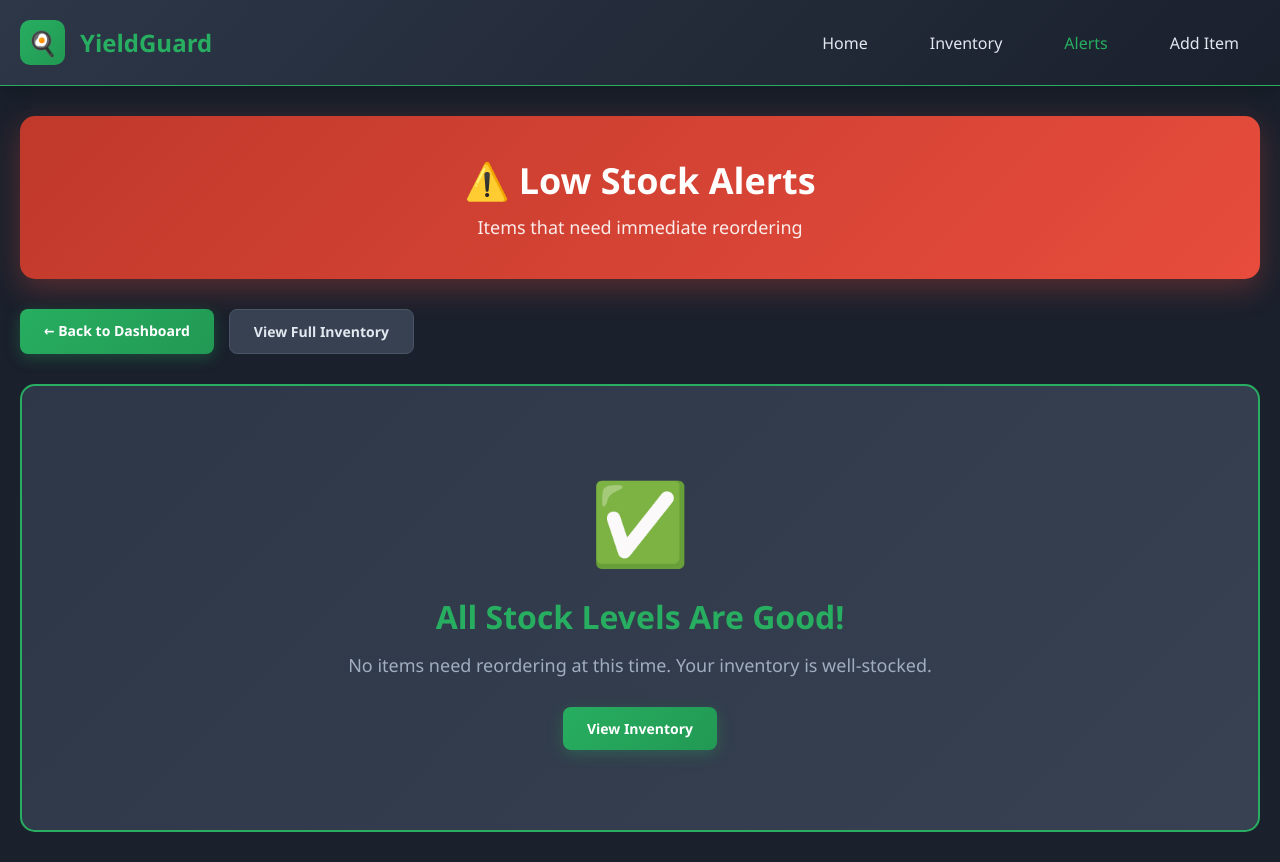
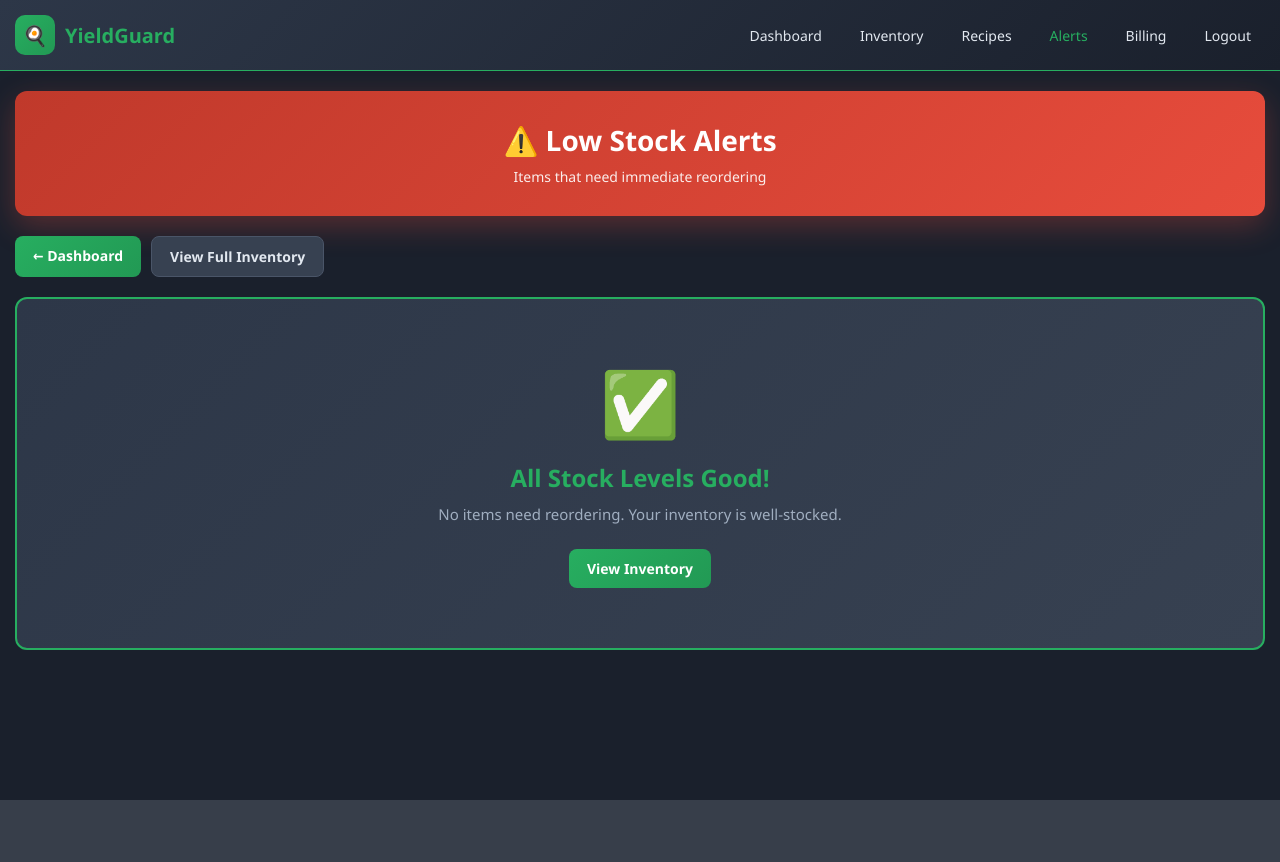
Before and after one commit to cryptoirish/kitchen-inventory-clean, a Flask app: template templates/alerts.html in a window 1280 px wide. After the commit the page ends 800 px from the top, so only its background shows below. Run offline with Flask 3, Linux system fonts and the light colour scheme; the template is opened without the code that fills it, so the values that code supplies are empty; some libraries are stand-ins or nearby versions.

Commit message:
Refactor alerts.html for improved layout and styling

```diff
--- a/templates/alerts.html
+++ b/templates/alerts.html
@@ -1,41 +1,80 @@
 <!DOCTYPE html>
 <html>
 <head>
-    <title>Low Stock Alerts - YieldGuard</title>
+    <title>Alerts - YieldGuard</title>
     <meta name="viewport" content="width=device-width, initial-scale=1.0">
     <style>
         * { margin: 0; padding: 0; box-sizing: border-box; }
         body { font-family: 'Segoe UI', Tahoma, Geneva, Verdana, sans-serif; background: #1a202c; color: #e2e8f0; min-height: 100vh; }
-        .navbar { background: linear-gradient(135deg, #2d3748 0%, #1a202c 100%); padding: 20px 0; box-shadow: 0 2px 20px rgba(0,0,0,0.3); border-bottom: 1px solid #27ae60; }
-        .nav-container { max-width: 1400px; margin: 0 auto; padding: 0 20px; display: flex; justify-content: space-between; align-items: center; }
-        .logo { display: flex; align-items: center; gap: 15px; text-decoration: none; }
-        .logo-icon { width: 45px; height: 45px; background: linear-gradient(135deg, #27ae60 0%, #229954 100%); border-radius: 10px; display: flex; align-items: center; justify-content: center; font-size: 24px; }
-        .logo-text { color: #27ae60; font-size: 24px; font-weight: bold; }
-        .nav-links { display: flex; gap: 20px; align-items: center; }
-        .nav-links a { color: #e2e8f0; text-decoration: none; font-weight: 500; padding: 10px 20px; border-radius: 8px; transition: all 0.3s; border: 1px solid transparent; }
-        .nav-links a:hover { background: rgba(39, 174, 96, 0.1); border-color: #27ae60; color: #27ae60; }
-        .container { max-width: 1400px; margin: 0 auto; padding: 30px 20px; }
-        .alert-header { background: linear-gradient(135deg, #c0392b 0%, #e74c3c 100%); padding: 40px; border-radius: 15px; margin-bottom: 30px; text-align: center; box-shadow: 0 10px 30px rgba(231, 76, 60, 0.3); }
-        .alert-header h1 { color: white; font-size: 36px; margin-bottom: 10px; }
-        .alert-header p { color: rgba(255, 255, 255, 0.9); font-size: 18px; }
-        .quick-actions { display: flex; gap: 15px; margin-bottom: 30px; flex-wrap: wrap; }
-        .btn { display: inline-block; padding: 12px 24px; border-radius: 8px; text-decoration: none; font-weight: 600; font-size: 14px; transition: all 0.3s; border: none; cursor: pointer; }
-        .btn-primary { background: linear-gradient(135deg, #27ae60 0%, #229954 100%); color: white; box-shadow: 0 4px 15px rgba(39, 174, 96, 0.3); }
-        .btn-primary:hover { transform: translateY(-2px); box-shadow: 0 6px 20px rgba(39, 174, 96, 0.4); }
+
+        .navbar { background: linear-gradient(135deg, #2d3748 0%, #1a202c 100%); padding: 15px 0; border-bottom: 1px solid #27ae60; position: sticky; top: 0; z-index: 1000; }
+        .nav-container { max-width: 1400px; margin: 0 auto; padding: 0 15px; display: flex; justify-content: space-between; align-items: center; }
+        .logo { display: flex; align-items: center; gap: 10px; text-decoration: none; }
+        .logo-icon { width: 40px; height: 40px; background: linear-gradient(135deg, #27ae60 0%, #229954 100%); border-radius: 10px; display: flex; align-items: center; justify-content: center; font-size: 20px; }
+        .logo-text { color: #27ae60; font-size: 20px; font-weight: bold; }
+        .nav-links { display: flex; gap: 10px; align-items: center; }
+        .nav-links a { color: #e2e8f0; text-decoration: none; font-weight: 500; padding: 8px 14px; border-radius: 8px; transition: all 0.3s; font-size: 14px; }
+        .nav-links a:hover { background: rgba(39, 174, 96, 0.1); color: #27ae60; }
+
+        .hamburger { display: none; flex-direction: column; gap: 4px; cursor: pointer; padding: 10px; border: none; background: none; }
+        .hamburger span { width: 25px; height: 3px; background: #27ae60; border-radius: 2px; }
+
+        .mobile-menu { display: none; position: fixed; top: 70px; left: 0; right: 0; background: #1a202c; padding: 20px; border-bottom: 2px solid #27ae60; flex-direction: column; gap: 10px; z-index: 999; box-shadow: 0 10px 30px rgba(0,0,0,0.5); }
+        .mobile-menu.active { display: flex; }
+        .mobile-menu a { color: #e2e8f0; text-decoration: none; font-weight: 500; padding: 15px 20px; border-radius: 10px; font-size: 16px; border: 1px solid #374151; }
+        .mobile-menu a:hover, .mobile-menu a.active { background: rgba(39, 174, 96, 0.1); color: #27ae60; border-color: #27ae60; }
+
+        .container { max-width: 1400px; margin: 0 auto; padding: 20px 15px; }
+
+        .alert-header { background: linear-gradient(135deg, #c0392b 0%, #e74c3c 100%); padding: 30px 20px; border-radius: 12px; margin-bottom: 20px; text-align: center; box-shadow: 0 10px 30px rgba(231, 76, 60, 0.3); }
+        .alert-header h1 { color: white; font-size: 28px; margin-bottom: 8px; }
+        .alert-header p { color: rgba(255, 255, 255, 0.9); font-size: 14px; }
+
+        .quick-actions { display: flex; gap: 10px; margin-bottom: 20px; flex-wrap: wrap; }
+
+        .btn { display: inline-block; padding: 10px 18px; border-radius: 8px; text-decoration: none; font-weight: 600; font-size: 14px; transition: all 0.3s; border: none; text-align: center; }
+        .btn-primary { background: linear-gradient(135deg, #27ae60 0%, #229954 100%); color: white; }
+        .btn-primary:hover { transform: translateY(-2px); }
         .btn-secondary { background: #374151; color: #e2e8f0; border: 1px solid #4a5568; }
-        .btn-secondary:hover { background: #4a5568; }
-        .table-container { background: #2d3748; border-radius: 15px; overflow: hidden; border: 1px solid #4a5568; box-shadow: 0 10px 30px rgba(0,0,0,0.2); }
-        table { width: 100%; border-collapse: collapse; }
-        th, td { padding: 18px; text-align: left; border-bottom: 1px solid #4a5568; }
-        th { background: linear-gradient(135deg, #c0392b 0%, #e74c3c 100%); color: white; font-weight: 600; text-transform: uppercase; font-size: 13px; letter-spacing: 0.5px; }
-        tbody tr { background: rgba(231, 76, 60, 0.05); transition: all 0.2s; }
+
+        .table-container { background: #2d3748; border-radius: 12px; overflow: hidden; border: 1px solid #4a5568; }
+        .table-wrapper { overflow-x: auto; }
+        table { width: 100%; border-collapse: collapse; min-width: 700px; }
+        th, td { padding: 15px; text-align: left; border-bottom: 1px solid #4a5568; }
+        th { background: linear-gradient(135deg, #c0392b 0%, #e74c3c 100%); color: white; font-weight: 600; text-transform: uppercase; font-size: 12px; }
+        tbody tr { background: rgba(231, 76, 60, 0.05); }
         tbody tr:hover { background: rgba(231, 76, 60, 0.1); }
-        .item-name { font-weight: 600; color: #e74c3c; font-size: 15px; }
+        .item-name { font-weight: 600; color: #e74c3c; }
         .shortage { color: #e74c3c; font-weight: bold; }
-        .success-state { background: linear-gradient(135deg, #2d3748 0%, #374151 100%); padding: 80px 40px; text-align: center; border-radius: 15px; border: 2px solid #27ae60; }
-        .success-icon { font-size: 80px; margin-bottom: 20px; }
-        .success-state h2 { color: #27ae60; font-size: 32px; margin-bottom: 15px; }
-        .success-state p { color: #a0aec0; font-size: 18px; }
+
+        .success-state { background: linear-gradient(135deg, #2d3748 0%, #374151 100%); padding: 60px 30px; text-align: center; border-radius: 12px; border: 2px solid #27ae60; }
+        .success-icon { font-size: 64px; margin-bottom: 15px; }
+        .success-state h2 { color: #27ae60; font-size: 24px; margin-bottom: 10px; }
+        .success-state p { color: #a0aec0; font-size: 15px; margin-bottom: 25px; }
+
+        /* Mobile Cards */
+        .mobile-cards { display: none; }
+        .alert-card { background: rgba(231, 76, 60, 0.1); border: 1px solid #e74c3c; border-radius: 12px; padding: 15px; margin-bottom: 12px; }
+        .alert-card-header { display: flex; justify-content: space-between; align-items: start; margin-bottom: 10px; }
+        .alert-card-title { font-size: 16px; font-weight: bold; color: #e74c3c; }
+        .alert-card-category { font-size: 12px; color: #a0aec0; margin-top: 2px; }
+        .alert-card-grid { display: grid; grid-template-columns: 1fr 1fr; gap: 10px; margin-top: 10px; }
+        .alert-card-stat { background: #1a202c; padding: 10px; border-radius: 6px; }
+        .alert-card-stat-label { font-size: 11px; color: #a0aec0; text-transform: uppercase; margin-bottom: 3px; }
+        .alert-card-stat-value { font-size: 15px; color: #e74c3c; font-weight: bold; }
+        .alert-card-stat-value.neutral { color: #e2e8f0; }
+
+        @media (max-width: 768px) {
+            .nav-links { display: none; }
+            .hamburger { display: flex; }
+            .logo-text { font-size: 18px; }
+            .container { padding: 15px 10px; }
+            .alert-header h1 { font-size: 22px; }
+            .quick-actions { flex-direction: column; }
+            .quick-actions a { width: 100%; }
+            .table-container { display: none; }
+            .mobile-cards { display: block; }
+        }
     </style>
 </head>
 <body>
@@ -46,11 +85,24 @@
                 <div class="logo-text">YieldGuard</div>
             </a>
             <div class="nav-links">
-                <a href="/">Home</a>
+                <a href="/">Dashboard</a>
                 <a href="/inventory">Inventory</a>
+                <a href="/recipes">Recipes</a>
                 <a href="/alerts" style="color: #27ae60;">Alerts</a>
-                <a href="/add">Add Item</a>
+                <a href="/billing">Billing</a>
+                <a href="/logout">Logout</a>
             </div>
+            <button class="hamburger" onclick="toggleMenu()">
+                <span></span><span></span><span></span>
+            </button>
+        </div>
+        <div class="mobile-menu" id="mobileMenu">
+            <a href="/">📊 Dashboard</a>
+            <a href="/inventory">📦 Inventory</a>
+            <a href="/recipes">🍽️ Recipes</a>
+            <a href="/alerts" class="active">⚠️ Alerts</a>
+            <a href="/billing">💳 Billing</a>
+            <a href="/logout">🚪 Logout</a>
         </div>
     </nav>
 
@@ -61,12 +113,13 @@
         </div>
 
         <div class="quick-actions">
-            <a href="/" class="btn btn-primary">← Back to Dashboard</a>
+            <a href="/" class="btn btn-primary">← Dashboard</a>
             <a href="/inventory" class="btn btn-secondary">View Full Inventory</a>
         </div>
 
         {% if items %}
         <div class="table-container">
+            <div class="table-wrapper">
                 <table>
                     <thead>
                         <tr>
@@ -92,16 +145,60 @@
                     </tbody>
                 </table>
             </div>
+        </div>
+
+        <div class="mobile-cards">
+            {% for item in items %}
+            <div class="alert-card">
+                <div class="alert-card-header">
+                    <div>
+                        <div class="alert-card-title">{{ item.name }}</div>
+                        <div class="alert-card-category">{{ item.category }}</div>
+                    </div>
+                    <span style="background: rgba(231, 76, 60, 0.2); color: #e74c3c; padding: 4px 10px; border-radius: 6px; font-size: 11px; font-weight: 600;">🔴 Reorder</span>
+                </div>
+                <div class="alert-card-grid">
+                    <div class="alert-card-stat">
+                        <div class="alert-card-stat-label">Current Stock</div>
+                        <div class="alert-card-stat-value neutral">{{ item.stock }} {{ item.unit }}</div>
+                    </div>
+                    <div class="alert-card-stat">
+                        <div class="alert-card-stat-label">Reorder At</div>
+                        <div class="alert-card-stat-value neutral">{{ item.reorder_point }} {{ item.unit }}</div>
+                    </div>
+                    <div class="alert-card-stat">
+                        <div class="alert-card-stat-label">Shortage</div>
+                        <div class="alert-card-stat-value">{{ "%.2f"|format(item.reorder_point - item.stock) }} {{ item.unit }}</div>
+                    </div>
+                    <div class="alert-card-stat">
+                        <div class="alert-card-stat-label">Cost to Reorder</div>
+                        <div class="alert-card-stat-value">£{{ "%.2f"|format((item.reorder_point - item.stock) * item.cost) }}</div>
+                    </div>
+                </div>
+            </div>
+            {% endfor %}
+        </div>
         {% else %}
         <div class="success-state">
             <div class="success-icon">✅</div>
-            <h2>All Stock Levels Are Good!</h2>
-            <p>No items need reordering at this time. Your inventory is well-stocked.</p>
-            <div style="margin-top: 30px;">
+            <h2>All Stock Levels Good!</h2>
+            <p>No items need reordering. Your inventory is well-stocked.</p>
             <a href="/inventory" class="btn btn-primary">View Inventory</a>
-            </div>
         </div>
         {% endif %}
     </div>
+
+    <script>
+        function toggleMenu() {
+            document.getElementById('mobileMenu').classList.toggle('active');
+        }
+        document.addEventListener('click', function(event) {
+            const menu = document.getElementById('mobileMenu');
+            const hamburger = document.querySelector('.hamburger');
+            if (!menu.contains(event.target) && !hamburger.contains(event.target)) {
+                menu.classList.remove('active');
+            }
+        });
+    </script>
 </body>
 </html>
```
Lines whose indentation alone changed are shown as unchanged.
